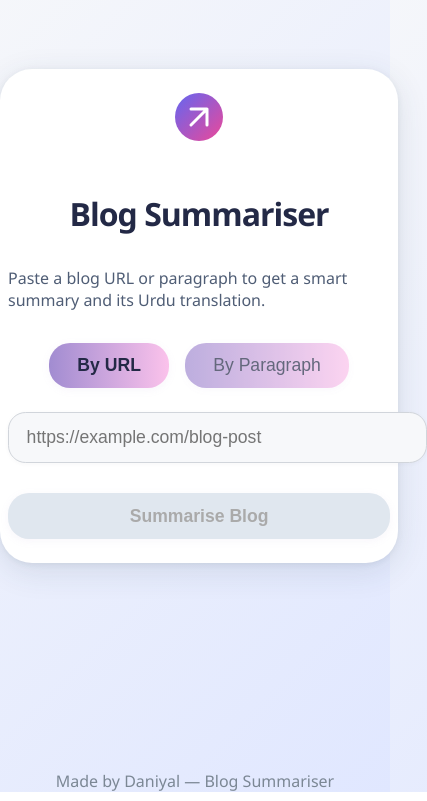
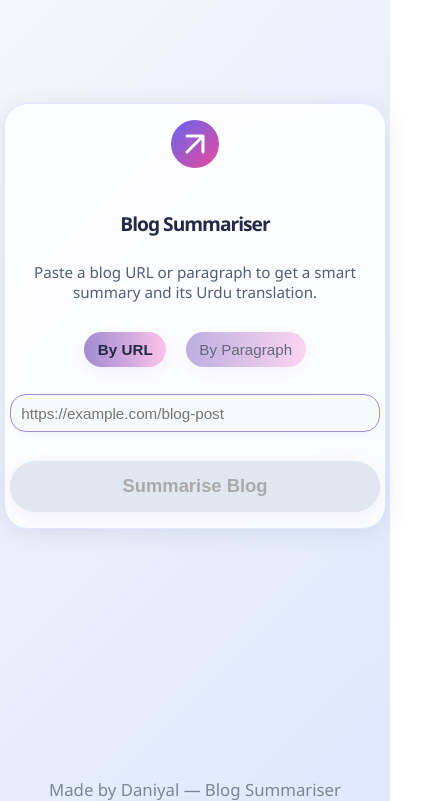
Before and after one commit to Daniyal69n/Nexium_Daniyal_Assign2, a Next.js app: page / in a window 390 px wide. Shown: the part 106-907 px from the top of the page, 427 px wide, since content can reach past the window. Built offline with nearby package versions, Linux system fonts and the light colour scheme.

Commit message:
Update globals.css

```diff
--- a/src/app/globals.css
+++ b/src/app/globals.css
@@ -1,3 +1,9 @@
+*,
+*::before,
+*::after {
+  box-sizing: border-box;
+}
+
 body {
   font-family: 'Segoe UI', Arial, sans-serif;
   background: linear-gradient(135deg, #f7f8fa 0%, #e0e7ff 100%);
@@ -14,55 +20,87 @@ main {
   justify-content: center;
 }
 
+@keyframes fadeInUp {
+  from {
+    opacity: 0;
+    transform: translateY(40px);
+  }
+  to {
+    opacity: 1;
+    transform: translateY(0);
+  }
+}
+
 .card {
-  background: #fff;
-  border-radius: 2rem;
-  box-shadow: 0 8px 32px rgba(44, 62, 80, 0.12), 0 1.5px 6px rgba(44, 62, 80, 0.08);
-  padding: 3rem 2.5rem 2.5rem 2.5rem;
-  max-width: 520px;
+  background: rgba(255, 255, 255, 0.85);
+  border-radius: 1.5rem;
+  box-shadow: 0 4px 24px rgba(44, 62, 80, 0.10);
+  border: 1px solid #e0e7ff;
+  padding: 2rem 1.5rem 1.5rem 1.5rem;
+  max-width: 400px;
   width: 100%;
   margin: 2rem auto;
   display: flex;
   flex-direction: column;
   align-items: center;
+  backdrop-filter: blur(10px) saturate(160%);
+  animation: fadeInUp 0.8s cubic-bezier(0.23, 1, 0.32, 1);
+  transition: box-shadow 0.2s, border 0.2s, background 0.2s;
+}
+.card:hover {
+  box-shadow: 0 20px 60px rgba(161, 140, 209, 0.22), 0 4px 16px rgba(44, 62, 80, 0.12);
+  border: 2px solid #a18cd1;
+  background: rgba(255,255,255,0.88);
+}
+
+.logo-anim {
+  animation: logoPop 1.2s cubic-bezier(0.23, 1, 0.32, 1) infinite alternate;
+}
+@keyframes logoPop {
+  from { transform: scale(1) rotate(-8deg); }
+  to { transform: scale(1.08) rotate(8deg); }
 }
 
 h1 {
-  font-size: 2.8rem;
-  font-weight: 800;
+  font-size: 2.9rem;
+  font-weight: 900;
   margin-bottom: 0.5em;
   color: #232946;
   letter-spacing: -1px;
+  text-align: center;
 }
 
 p {
-  font-size: 1.25rem;
+  font-size: 1.3rem;
   margin-bottom: 2em;
   color: #4f5d75;
+  text-align: center;
 }
 
 .button-group {
   display: flex;
-  gap: 1rem;
-  margin-bottom: 1.5rem;
+  gap: 1.2rem;
+  margin-bottom: 1.7rem;
 }
 
 button {
-  font-size: 1.1rem;
-  padding: 0.7em 1.6em;
-  border-radius: 1.2em;
+  font-size: 1.15rem;
+  padding: 0.8em 2em;
+  border-radius: 1.5em;
   border: none;
   background: linear-gradient(90deg, #a18cd1 0%, #fbc2eb 100%);
   color: #232946;
-  font-weight: 600;
+  font-weight: 700;
   cursor: pointer;
-  box-shadow: 0 2px 8px rgba(161, 140, 209, 0.08);
+  box-shadow: 0 4px 16px rgba(161, 140, 209, 0.13);
   transition: background 0.2s, transform 0.2s, box-shadow 0.2s;
+  position: relative;
+  z-index: 1;
 }
 button:hover:not(:disabled) {
   background: linear-gradient(90deg, #fbc2eb 0%, #a18cd1 100%);
-  transform: translateY(-2px) scale(1.04);
-  box-shadow: 0 4px 16px rgba(161, 140, 209, 0.16);
+  transform: translateY(-3px) scale(1.06);
+  box-shadow: 0 8px 32px rgba(161, 140, 209, 0.18);
 }
 button:disabled {
   background: #e0e7ef;
@@ -72,52 +110,63 @@ button:disabled {
 
 input[type="url"], textarea {
   width: 100%;
-  font-size: 1.1rem;
+  max-width: 100%;
+  font-size: 1.05rem;
   padding: 0.8em 1em;
-  border-radius: 1em;
-  border: 1.5px solid #d1d5db;
+  border-radius: 1rem;
+  border: 1.5px solid #a18cd1;
   background: #f7f8fa;
-  margin-bottom: 1.2em;
+  margin-bottom: 1.3em;
   color: #232946;
   transition: border 0.2s, box-shadow 0.2s;
-  box-shadow: 0 1px 4px rgba(44, 62, 80, 0.04);
+  box-shadow: 0 2px 8px rgba(44, 62, 80, 0.06);
+  outline: none;
 }
 input[type="url"]:focus, textarea:focus {
   border: 1.5px solid #a18cd1;
   outline: none;
-  box-shadow: 0 2px 8px rgba(161, 140, 209, 0.12);
+  box-shadow: 0 4px 16px rgba(161, 140, 209, 0.13);
 }
 
 textarea {
-  min-height: 100px;
+  min-height: 110px;
   resize: vertical;
 }
 
 .summary-card {
   background: linear-gradient(135deg, #e0e7ff 0%, #fbc2eb 100%);
-  border-radius: 1.5rem;
-  padding: 1.5rem;
-  margin-top: 2rem;
-  box-shadow: 0 2px 12px rgba(161, 140, 209, 0.10);
+  border-radius: 1.7rem;
+  padding: 1.7rem;
+  margin-top: 2.2rem;
+  box-shadow: 0 4px 18px rgba(161, 140, 209, 0.13);
 }
 
 footer {
-  margin-top: 2rem;
+  margin-top: 2.5rem;
   color: #7b8794;
-  font-size: 1rem;
+  font-size: 1.05rem;
   text-align: center;
   width: 100%;
 }
 
 @media (max-width: 700px) {
   .card {
-    padding: 1.5rem 0.5rem;
+    padding: 1rem 0.3rem;
     max-width: 98vw;
+    width: 98vw;
   }
   h1 {
-    font-size: 2rem;
+    font-size: 1.2rem;
   }
   p {
-    font-size: 1rem;
+    font-size: 0.95rem;
+  }
+  .button-group button {
+    font-size: 0.95rem;
+    padding: 0.6em 0.9em;
+  }
+  input[type="url"], textarea {
+    font-size: 0.95rem;
+    padding: 0.6em 0.7em;
   }
 }
```
